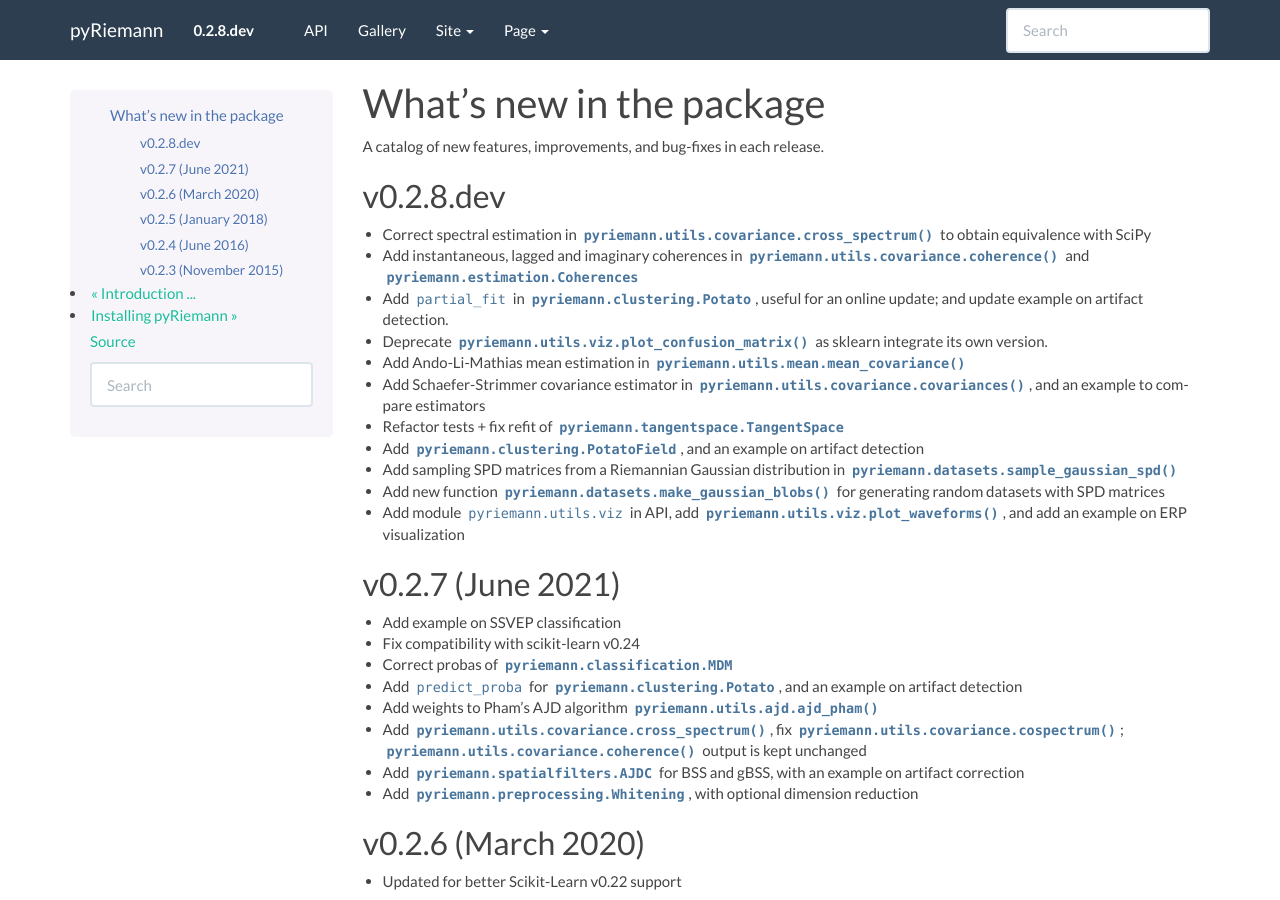
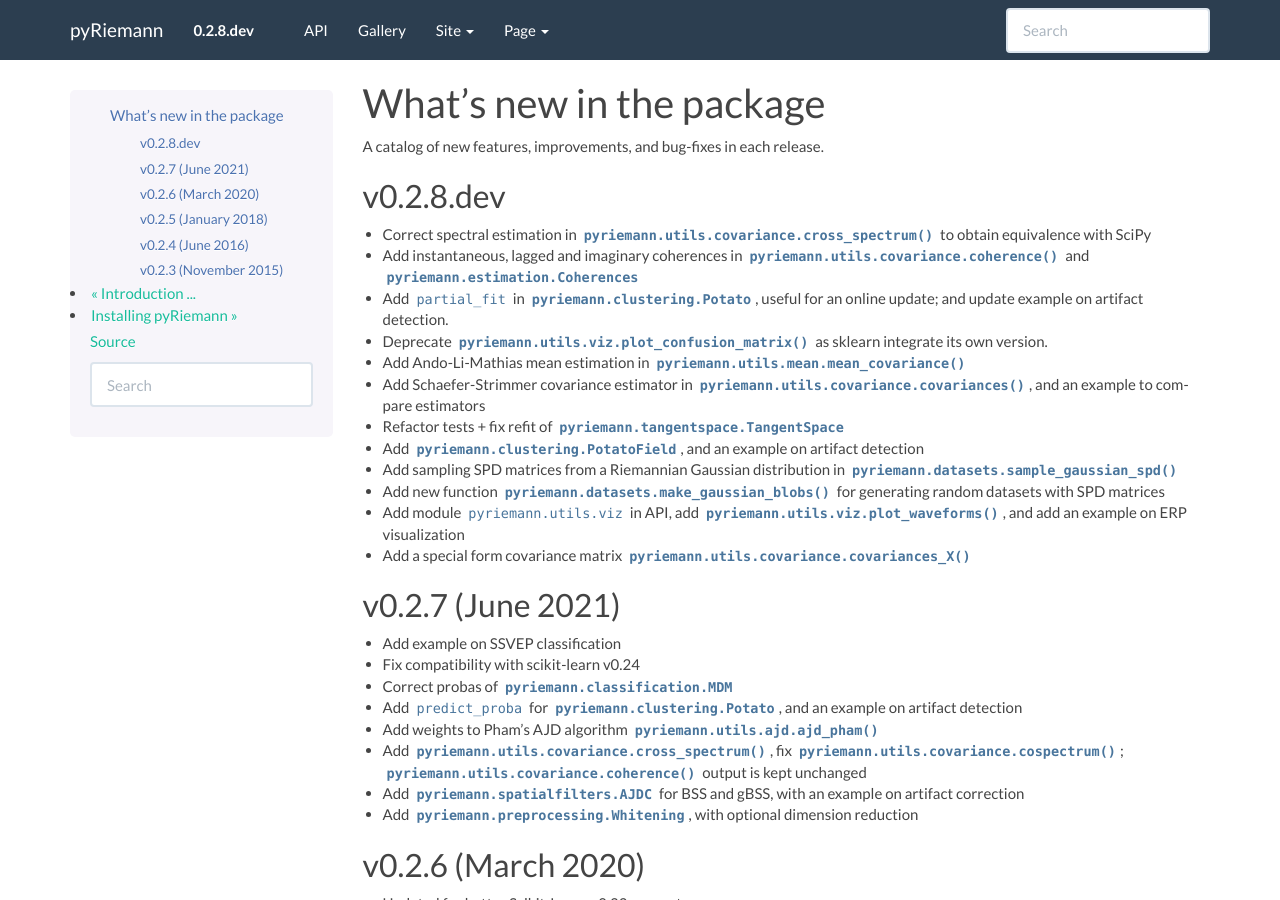
Before and after one commit to pyRiemann/pyRiemann, a Sphinx documentation site: the page built from doc/whatsnew.rst, in a window 1280 px wide and 900 px high. Built offline with Sphinx 7.4.7, drawn with Linux system fonts in a browser that asks for light colours; formulas are drawn with MathJax 3; pages that are not in the unit, such as notebooks, are missing from menus.

Commit message:
complete doc

```diff
--- a/doc/api.rst
+++ b/doc/api.rst
@@ -150,6 +150,8 @@ Covariance preprocessing
     :toctree: generated/
 
     covariances
+    covariances_EP
+    covariances_X
     cross_spectrum
     cospectrum
     coherence
--- a/doc/whatsnew.rst
+++ b/doc/whatsnew.rst
@@ -31,6 +31,8 @@ v0.2.8.dev
 - Add new function :func:`pyriemann.datasets.make_gaussian_blobs` for generating random datasets with SPD matrices
 
 - Add module ``pyriemann.utils.viz`` in API, add :func:`pyriemann.utils.viz.plot_waveforms`, and add an example on ERP visualization
+
+- Add a special form covariance matrix :func:`pyriemann.utils.covariance.covariances_X`
 
 v0.2.7 (June 2021)
 ------------------
```
